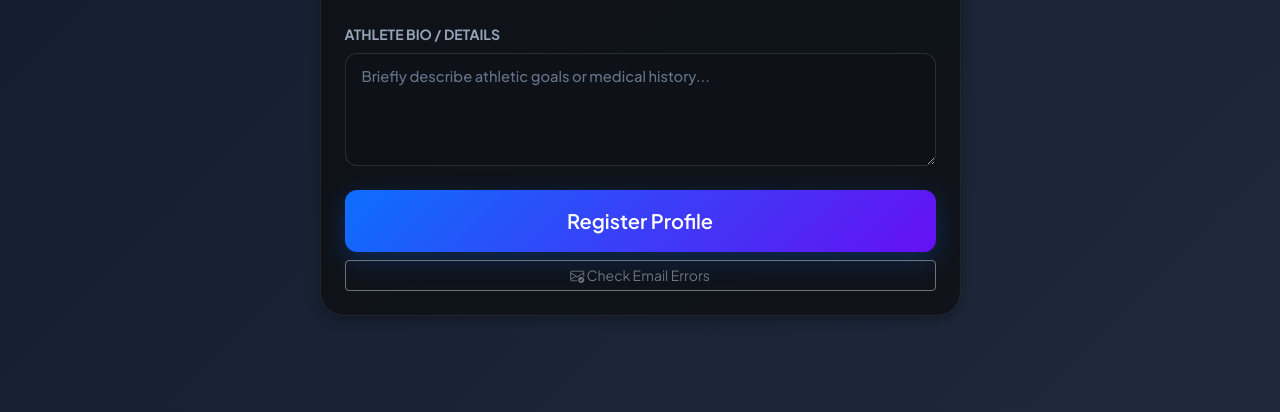
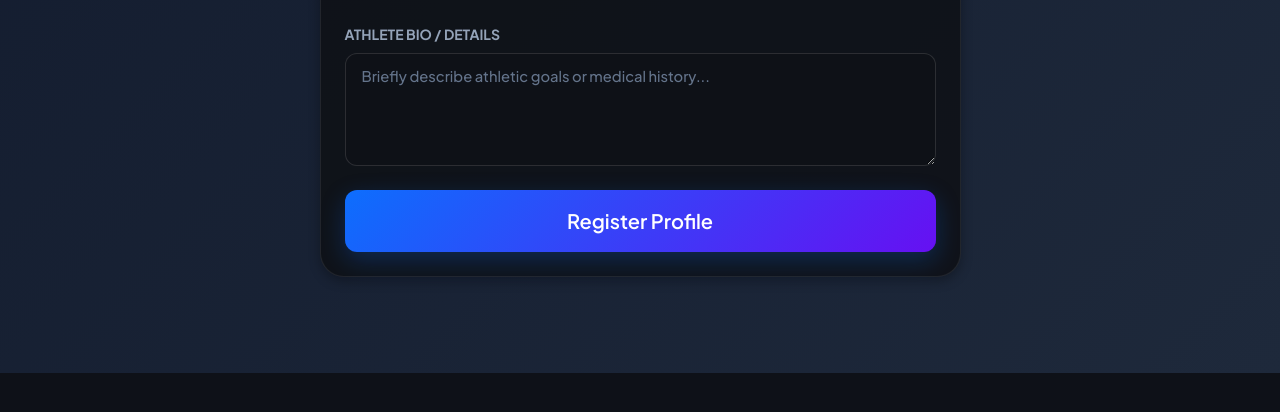
Before and after one commit to Natanigetnet/project-103--2-, a Django app: page /register/ in a window 1280 px wide. Shown: the part 1061-1473 px from the top of the page. After the commit the page ends 1434 px from the top, so only its background shows below. Run offline with Django 5.2, Linux system fonts and the light colour scheme; the visitor is signed in with stand-in values (Sample User, id 1); data that the repository does not hold is empty; parts of the project's set-up code (start-up, migrations or seed data) failed here and were passed over.

Commit message:
Move debug email button to members page

```diff
--- a/project 103/blog/news/templates/members.html
+++ b/project 103/blog/news/templates/members.html
@@ -125,6 +125,12 @@
                         <i class="bi bi-person-plus-fill me-2"></i>Register New Guest
                     </a>
                 </div>
+
+                <div class="glass-card p-4 mt-3 fade-in fade-in-delay-3">
+                    <a href="{% url 'debug_email_url' %}" class="btn btn-outline-secondary btn-sm w-100">
+                        <i class="bi bi-envelope-check me-1"></i> Check Email Errors
+                    </a>
+                </div>
             </aside>
         </div>
     </main>
--- a/project 103/blog/news/templates/register.html
+++ b/project 103/blog/news/templates/register.html
@@ -143,9 +143,6 @@ document.getElementById('imageInput').addEventListener('change', function(e) {
                                 <button type="submit" class="btn btn-glow btn-lg w-100 py-3">
                                     Register Profile
                                 </button>
-                                <a href="{% url 'debug_email_url' %}" class="btn btn-outline-secondary btn-sm w-100 mt-2">
-                                    <i class="bi bi-envelope-check"></i> Check Email Errors
-                                </a>
                             </div>
                         </div>
                     </form>
```
